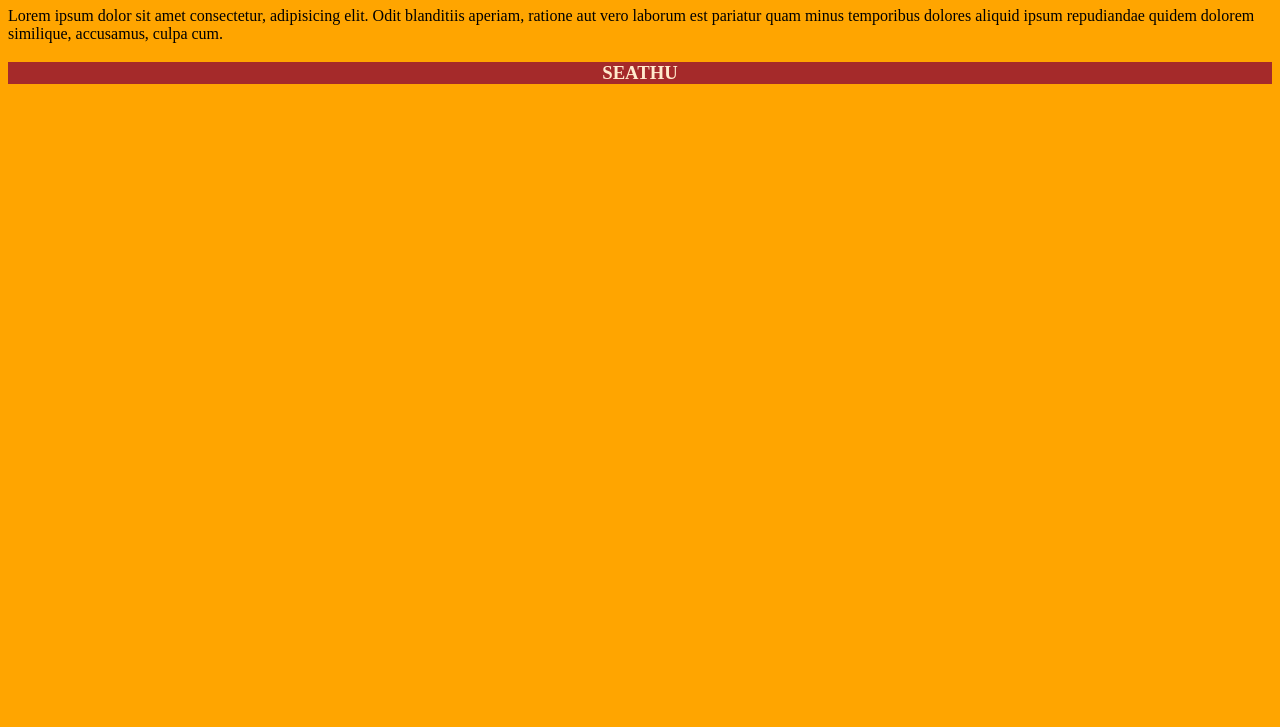
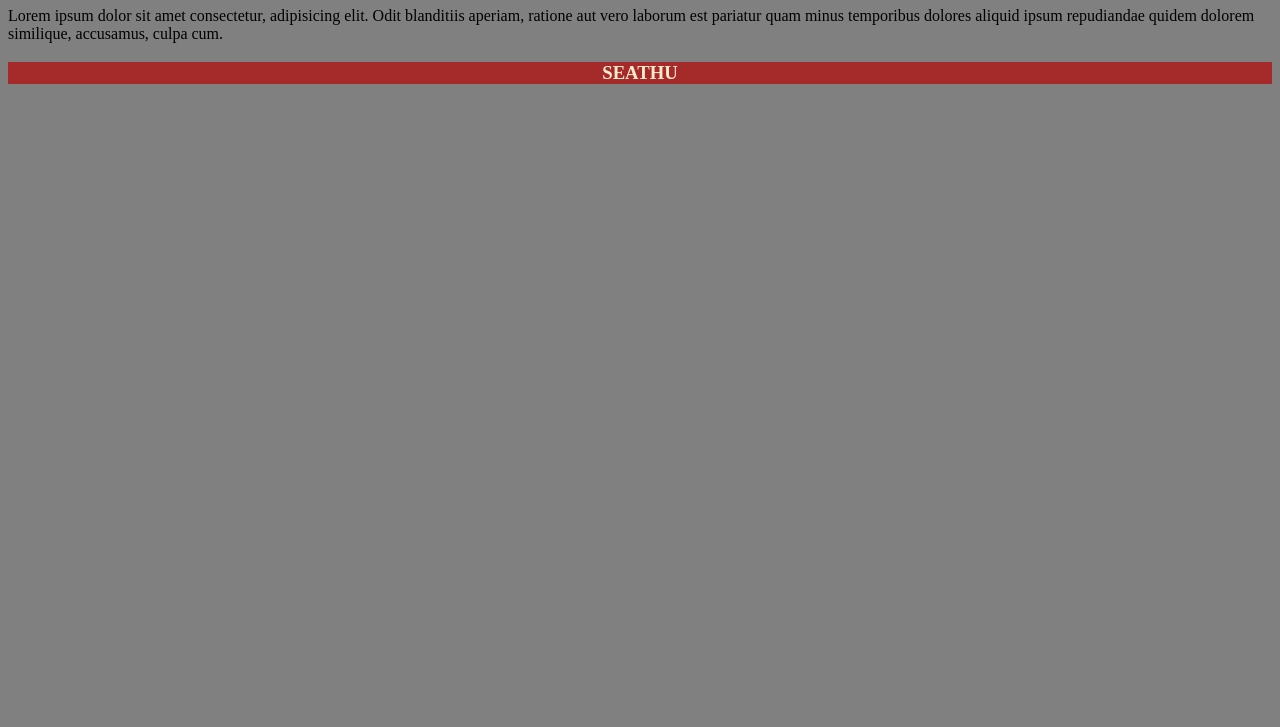
Before and after one commit to seathu/Fullstack--clg-, a plain HTML site: page index.html in a window 1280 px wide. Shown: the part 73-800 px from the top of the page. Drawn offline with Linux system fonts and the light colour scheme.

Commit message:
changed bg colour

```diff
--- a/index.html
+++ b/index.html
@@ -11,7 +11,7 @@
      <h3>SEATHU</h3>
      <style>
         body{
-            background-color: orange;
+            background-color: gray;
         }
         h1{
             color: aqua;
```
